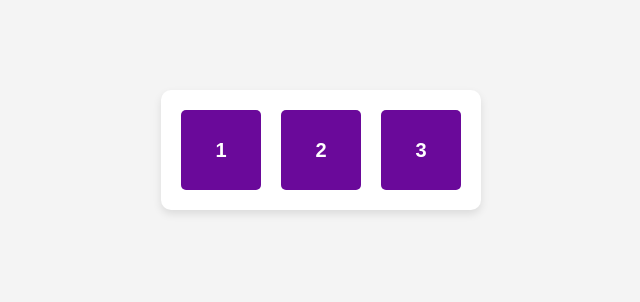
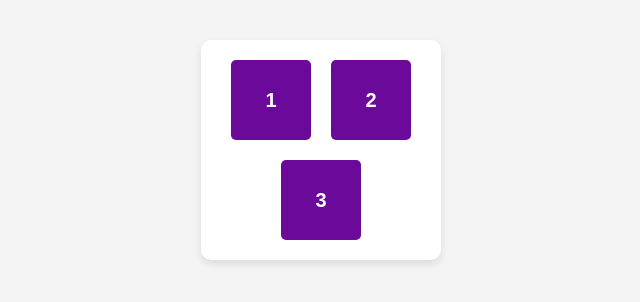
Before and after one commit to AdrianesDev/ProgramacionWEB, a plain HTML site: page Practicas/Adrian-castaneda/flexbox/index.html in a window 1280 px wide. Shown: the part 258-560 px from the top of the page, without its empty margins (319-959 px from the left). Drawn offline with Linux system fonts and the light colour scheme.

Commit message:
flexbox practice

```diff
--- a/Practicas/Adrian-castaneda/flexbox/styles.css
+++ b/Practicas/Adrian-castaneda/flexbox/styles.css
@@ -12,11 +12,14 @@ body {
   display: flex;
   justify-content: center;
   align-items: center;
+  flex-direction: row;
+  flex-wrap: wrap;
+  background-color: white;
   gap: 20px;
-  background-color: white;
-  padding: 20px;
   border-radius: 10px;
   box-shadow: 0 4px 8px rgba(0, 0, 0, 0.1);
+  padding: 20px;
+  max-width: 200px;
 }
 
 .caja {
```
